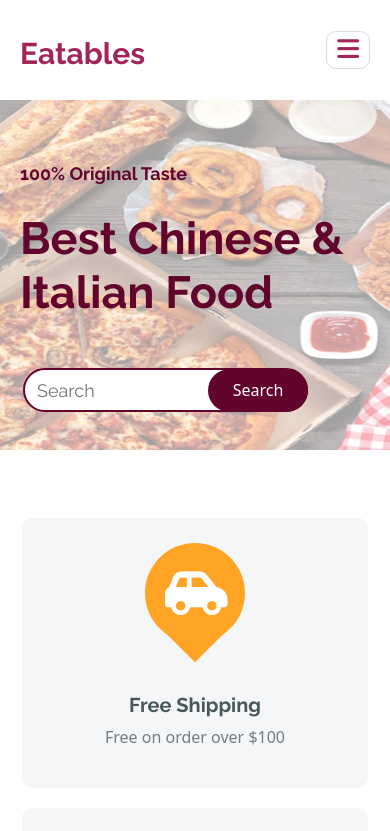
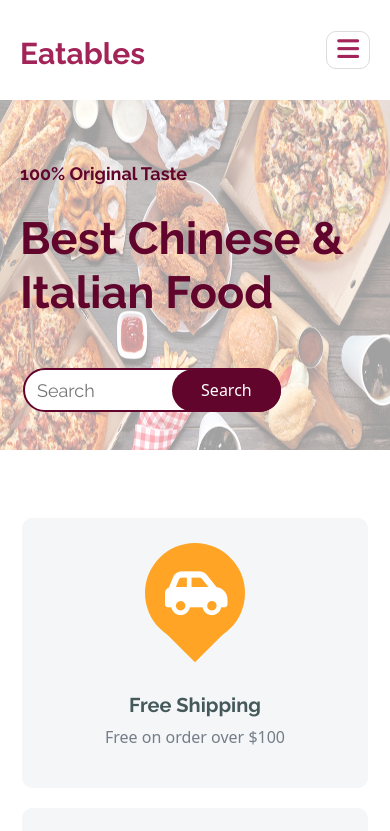
Before and after one commit to RahulJangra79/eatables, a React (Create React App) app: page / in a window 390 px wide. Shown: the top 831 px of the page. Built offline with nearby package versions, Linux system fonts and the light colour scheme.

Commit message:
hero responsive

```diff
--- a/src/components/Header.css
+++ b/src/components/Header.css
@@ -1,41 +1,33 @@
 @import url('https://fonts.googleapis.com/css?family=Open+Sans:400,600,300');
 @import url('https://fonts.googleapis.com/css?family=Raleway:300,400,700&display=swap');
 
-/* .navbar{
+.navbar
+{
     width: 88%;
     margin: 0 auto;
-} */
-@media only screen and (min-width:1100px)
-{
-    .navbar{
-        width: 88%;
-        margin: 0 auto;
-    }
-}
+
     @media only screen and (min-width:970px) and (max-width:1100px)
     {
-    .navbar{
         width: 100%;
         margin: 0 auto;
     }
-}
+
     @media only screen and (min-width:415px) and (max-width:970px)
     {
-    .navbar{
+        width: 100%;
+        height: 100px;
+        margin: 0;
+    }
+
+    @media only screen and (max-width:415px)
+    {
             width: 100%;
             height: 100px;
             margin: 0;
     }
 }
-@media only screen and (max-width:415px)
+.navbar1
 {
-    .navbar{
-        width: 100%;
-        height: 100px;
-        margin: 0;
-    }
-}
-.navbar1 {
     background-color: #a22458;
     display: flex;
     justify-content: space-between;
@@ -46,16 +38,14 @@
     border-radius: 50px 15px;
     font-size: 1rem;
     align-items: center;
-}
+
     @media only screen and (max-width:415px)
     {
-    .navbar1{
         display: none;
     }
-}
+
     @media only screen and (min-width:415px) and (max-width:970px)
     {
-    .navbar1{
         display: none;
     }
 }
@@ -100,17 +90,15 @@
     margin: 0 20px;
     padding: 8px 0;
     border-bottom: 1px solid rgba(255, 255, 255, .1);
-}
+
     @media only screen and (max-width:415px)
     {
-    .navbar2{
         height: 100px;
         width: 100%;
     }
-}
+
     @media only screen and (min-width:415px) and (max-width:970px)
     {
-    .navbar2{
         height: 100px;
         width: 100%;
     }
@@ -123,16 +111,14 @@
     font-weight: 700;
     color: #a22458;
     cursor: pointer;
-}
+
     @media only screen and (max-width:415px)
     {
-    .eatables-h1 h1{
         font-size: 30px;
     }
-}
+
     @media only screen and (min-width:415px) and (max-width:970px)
     {
-    .eatables-h1 h1{
         font-size: 40px;
     }
 }
@@ -140,16 +126,14 @@
     color: #444749;
     background-color: #FFFFFF;
     /* padding-top: 10px; */
-}
+
     @media only screen and (max-width:415px)
     {
-    .nav-menu{
         display: none;
     }
-}
+
     @media only screen and (min-width:415px) and (max-width:970px)
     {
-    .nav-menu{
         display: none;
     }
 }
@@ -166,10 +150,9 @@
 }
 .three-arrow-icon{
     display: none;
-}
+
     @media only screen and (max-width:415px)
     {
-    .three-arrow-icon{
         margin: 15px 0px 30px 5px;
         display: flex;
         color: #a22458;
@@ -179,10 +162,9 @@
         padding: 5px 10px;
         cursor: pointer;
     }
-}
+
     @media only screen and (min-width:415px) and (max-width:970px)
     {
-    .three-arrow-icon{
         margin: 15px 0px 30px 5px;
         display: flex;
         color: #a22458;
@@ -196,16 +178,13 @@
 .nav-icons{
     display: flex;
     margin: 16px 0 16px 16px;
-}
+
     @media only screen and (max-width:415px)
     {
-    .nav-icons{
         display: none;
-    }
     }
     @media only screen and (min-width:415px) and (max-width:970px)
     {
-    .nav-icons{
         display: none;
     }
 }
--- a/src/components/Hero.css
+++ b/src/components/Hero.css
@@ -2,16 +2,21 @@
 .hero-main {
     background-image: url("/src/Images/background-banner-safeimagekit.jpeg");
     background-repeat: no-repeat;
-    background-size: cover;
+    background-size: 100% 100%;
     height: 520px;
     width: 100%;
     z-index: 0;
     position: relative;
-}
+
     @media only screen and (max-width:415px)
     {
-    .hero-main {
         height: 350px;
+        width: 100%;
+    }
+
+    @media only screen and (min-width:415px) and (max-width:970px)
+    {
+        height: 450px;
         width: 100%;
     }
 }
@@ -27,10 +32,16 @@
     top: 100px;
     left: 100px;
     text-align: left;
-}
+
     @media only screen and (max-width:415px)
     {
-    .heading-and-search {
+        top: 60px;
+        left: 20px;
+        width: 100%;
+    }
+
+    @media only screen and (min-width:415px) and (max-width:970px)
+    {
         top: 60px;
         left: 20px;
         width: 100%;
@@ -41,11 +52,15 @@
     font-size: 20px;
     font-weight: 700;
     font-family: Raleway;
-}
+
     @media only screen and (max-width:415px)
     {
-    .delicious-taste{
         font-size: 18px;
+    }
+
+    @media only screen and (min-width:415px) and (max-width:970px)
+    {
+        font-size: 20px;
     }
 }
 .best-chinese-italian{
@@ -57,15 +72,23 @@
     font-weight: 700;
     width: 700px;
     color: #62052c;
-}
+
     @media only screen and (max-width:415px)
     {
-    .best-chinese-italian{
         padding-top: 25px;
         font-size: 45px;
         word-spacing: 0px;
         letter-spacing: 0px;
-        width: 400px;
+        width: 90%;
+    }
+
+    @media only screen and (min-width:415px) and (max-width:970px)
+    {
+        padding-top: 25px;
+        font-size: 60px;
+        word-spacing: 0px;
+        letter-spacing: 0px;
+        width: 80%;
     }
 }
 .row{
@@ -106,9 +129,21 @@
 {
     .row{
         padding-left: 15px;
-        width: 300px;
+        width: 70%;
     }
     .search-button-hero{
-        width: 100px !important;
+        width: 40% !important;
     }
 }
+@media only screen and (min-width:415px) and (max-width:970px)
+{
+    .row{
+        padding-left: 15px;
+        width: 70%;
+        max-width: 500px !important;
+    }
+    .search-button-hero{
+        width: 30%;
+        max-width: 120px !important;
+    }
+}
--- a/src/components/Hero.js
+++ b/src/components/Hero.js
@@ -1,7 +1,6 @@
 import React from "react";
 import "./Hero.css"
 import 'bootstrap/dist/css/bootstrap.css';
-import Carousel from 'react-bootstrap/Carousel';
 
 const Hero = () => {
     return(
--- a/src/components/Service_cards.css
+++ b/src/components/Service_cards.css
@@ -9,18 +9,16 @@
     }
 }
 .service-detail-card{
-    width: 1320px;
+    width: 100%;
     height: 365px;
     margin: 0 95px;
     padding: 48px 12px;
     display: flex;
     flex-wrap: wrap;
     justify-content: space-between;
-}
-@media only screen and (max-width: 415px){
-    .service-detail-card{
-        width: 100%;
-        height: 1200px;
+
+    @media only screen and (max-width: 415px){
+        /* height: 1200px; */
         margin: 0;
         padding: 20px 10px;
         display: block;
```
Lines whose indentation alone changed are shown as unchanged.
